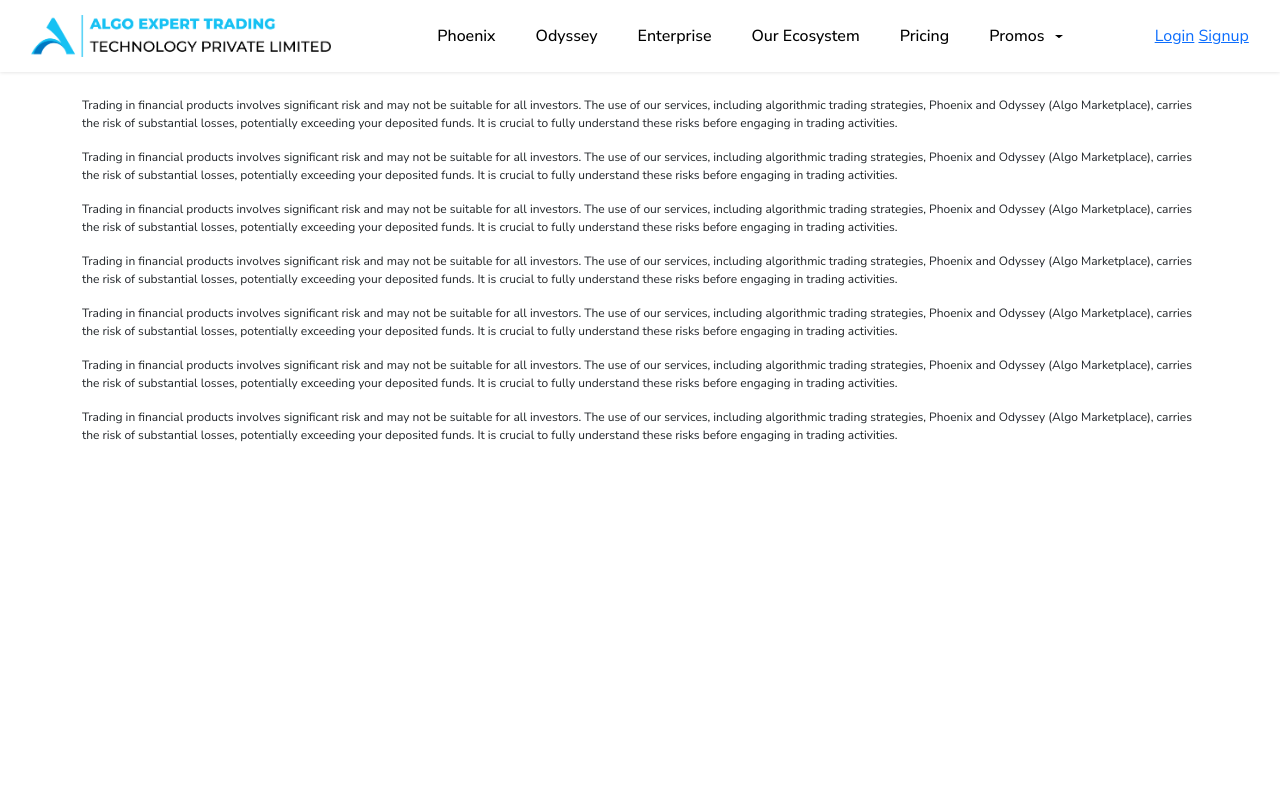
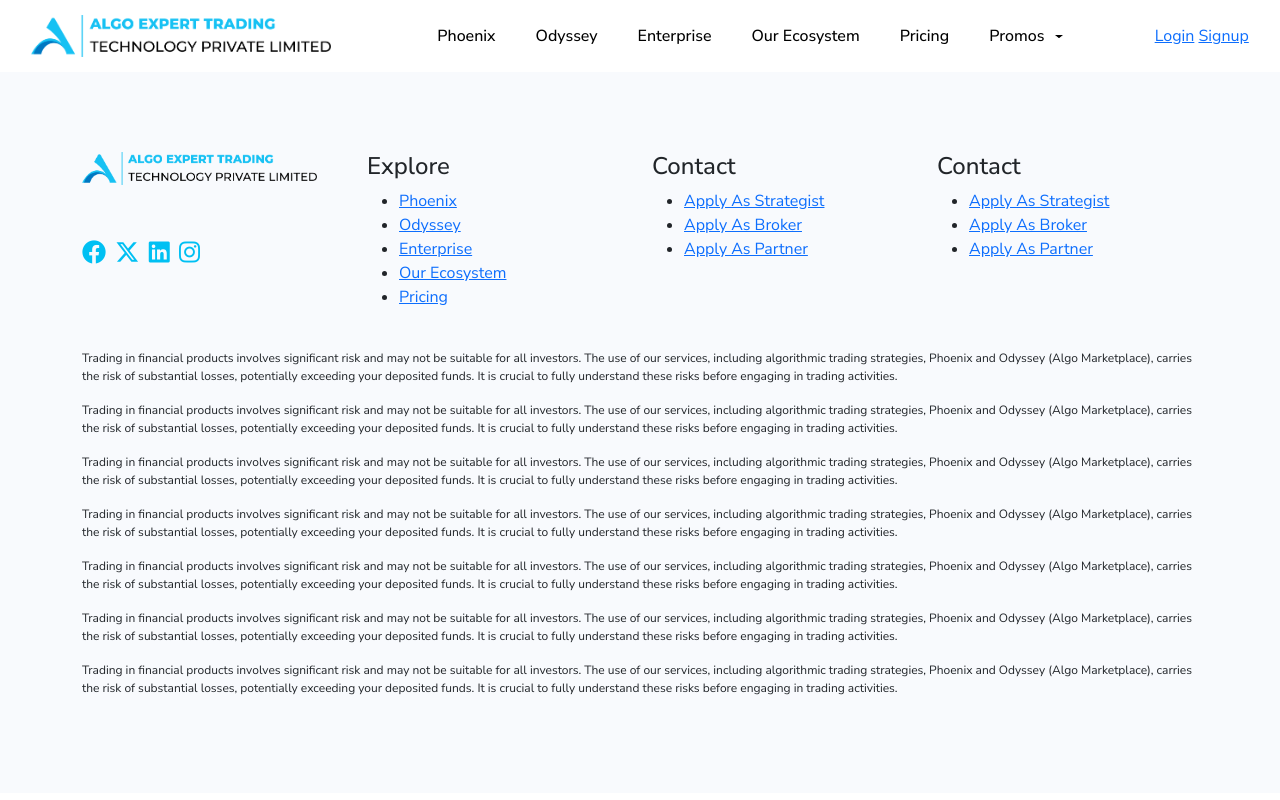
Before and after one commit to amitfxcareers/algotrading, a PHP site: page /blog.php in a window 1280 px wide. Run offline with PHP 8.4, Linux system fonts and the light colour scheme.

Commit message:
Working on Footer

```diff
--- a/assets/css/style.css
+++ b/assets/css/style.css
@@ -5,7 +5,7 @@
     --secondary: #F82249;
     --white: #fff;
     --black: #000;
-    --grey: #eee;
+    --light-blue: #F8FAFD;
 }
 
 /*Menu*/
@@ -247,3 +247,15 @@ header .container-fluid {
 .footer-info p{
   font-size: 12px;
 }
+footer{
+    padding: 80px 0;
+    background: var(--light-blue);
+}
+.social-media-icon a {
+    margin-right: 2%;
+    font-size: x-large;
+    color: var(--primary);
+}
+.social-media-icon{
+    margin-top: 50px;
+}
--- a/include/footer.php
+++ b/include/footer.php
@@ -2,10 +2,99 @@
 <footer>
     <div class="container">
         <div class="row">
-            <div class="col-lg-3"></div>
-            <div class="col-lg-3"></div>
-            <div class="col-lg-3"></div>
-            <div class="col-lg-3"></div>
+            <div class="col-lg-3">
+                <div class="footer-logo">
+                    <img src="assets/images/algo-logo.png" width="90%" class="img-fluid">
+                </div>
+                <div class="social-media-icon">
+                  <a href="#"> <i class="fa-brands fa-facebook"></i></a>
+                  <a href="#"><i class="fa-brands fa-x-twitter"></i></a>
+                  <a href="#"> <i class="fa-brands fa-linkedin"></i></a>
+                  <a href="#"> <i class="fa-brands fa-instagram"></i></a>
+                </div>
+            </div>
+            <div class="col-lg-3">
+                <div class="footer-explore">
+                    <h4 class="black">
+                        Explore
+                    </h4>
+                    <ul>
+                        <li>
+                            <a href="phoenix.php">
+                                Phoenix
+                            </a>
+                        </li>
+                        <li>
+                            <a href="odyssey.php">
+                                Odyssey
+                            </a>
+                        </li>
+                        <li>
+                            <a href="enterprise.php">
+                                Enterprise
+                            </a>
+                        </li>
+                        <li>
+                            <a href="ecosystem.php">
+                                Our Ecosystem
+                            </a>
+                        </li>
+                        <li>
+                            <a href="pricing.php">
+                                Pricing
+                            </a>
+                        </li>
+                    </ul>
+                </div>
+            </div>
+            <div class="col-lg-3">
+                <div class="footer-explore">
+                    <h4 class="black">
+                        Contact
+                    </h4>
+                    <ul>
+                        <li>
+                            <a href="#">
+                                Apply As Strategist
+                            </a>
+                        </li>
+                        <li>
+                            <a href="#">
+                                Apply As Broker
+                            </a>
+                        </li>
+                        <li>
+                            <a href="#">
+                                Apply As Partner
+                            </a>
+                        </li>
+                    </ul>
+                </div>
+            </div>
+            <div class="col-lg-3">
+                <div class="footer-explore">
+                    <h4 class="black">
+                        Contact
+                    </h4>
+                    <ul>
+                        <li>
+                            <a href="#">
+                                Apply As Strategist
+                            </a>
+                        </li>
+                        <li>
+                            <a href="#">
+                                Apply As Broker
+                            </a>
+                        </li>
+                        <li>
+                            <a href="#">
+                                Apply As Partner
+                            </a>
+                        </li>
+                    </ul>
+                </div>
+            </div>
         </div>
         <div class="row mt-4">
             <div class="col-lg-12">
```
